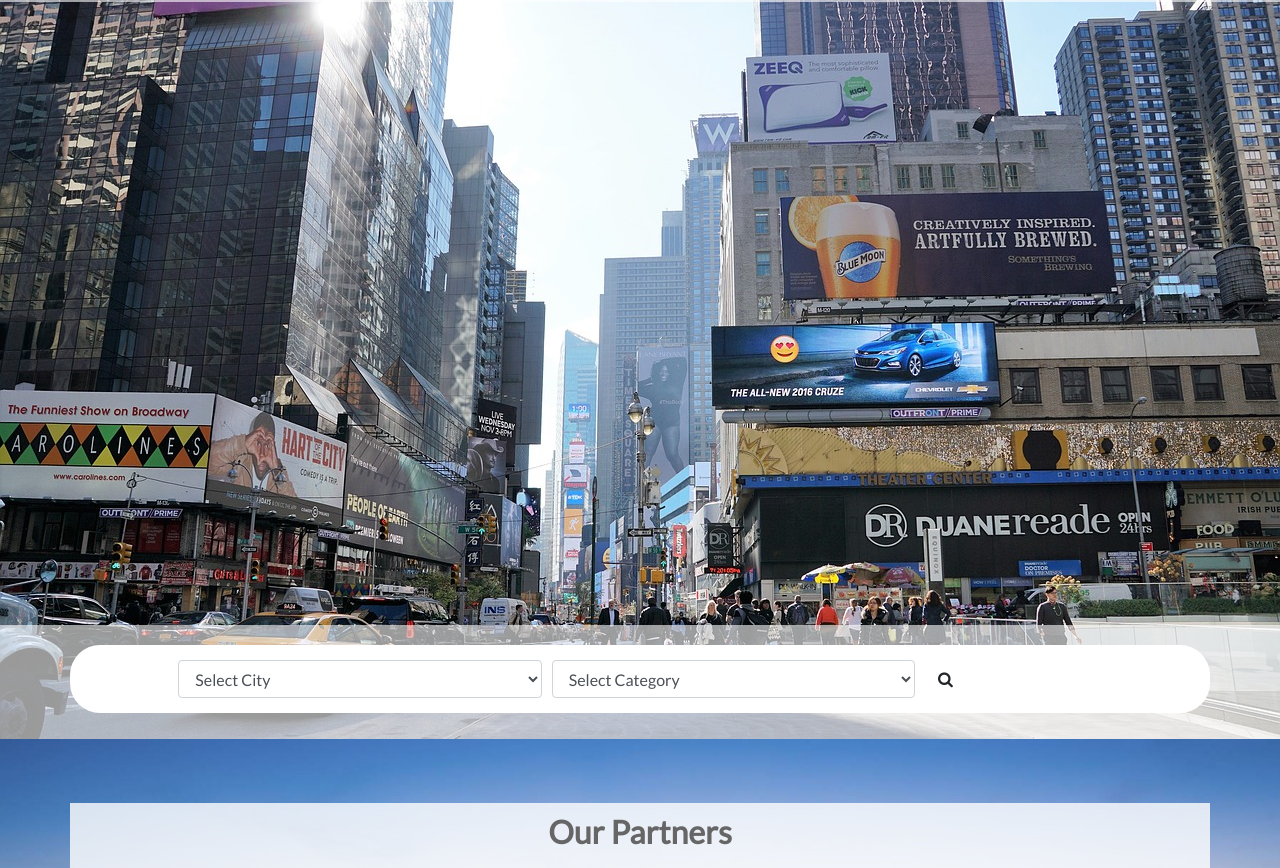
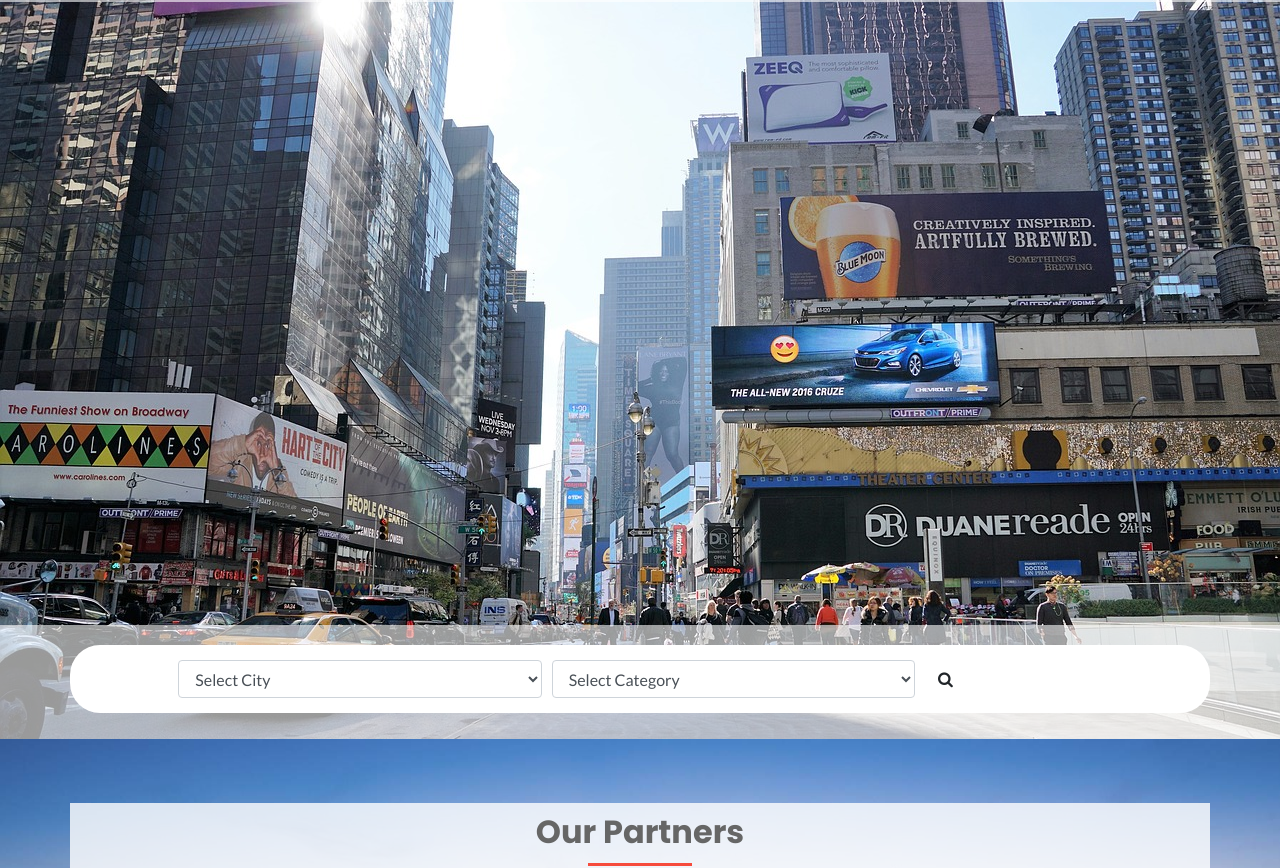
Before and after one commit to Sumit-Sahu/vigyapan, a plain HTML site: page index.html in a window 1280 px wide. Shown: the part 61-929 px from the top of the page. Drawn offline with nearby package versions, Linux system fonts and the light colour scheme.

Commit message:
add underline to section heading

```diff
--- a/css/styles.css
+++ b/css/styles.css
@@ -75,15 +75,31 @@
     font-weight: 700;
 }
 /* end header */
+
 /* general section css */
 .section-title {
     text-align: center;
     padding-bottom: 30px;
+
 }
 .section-title h2 {
     font-size: 2rem;
     font-weight: 700;
+    font-weight: bold;
+    font-family: 'Poppins', sans-serif;
+    position: relative;
+    display: inline-block;
     /* color: #c2b7b1; */
+}
+.section-title h2::after {
+    content: "";
+    position: absolute;
+    background-color: rgb(246, 75, 60);
+    height: 0.2rem;
+    width: 50%;
+    left: 25%;
+    bottom: -15px;
+    margin-top: 0px;
 }
 
 
```
